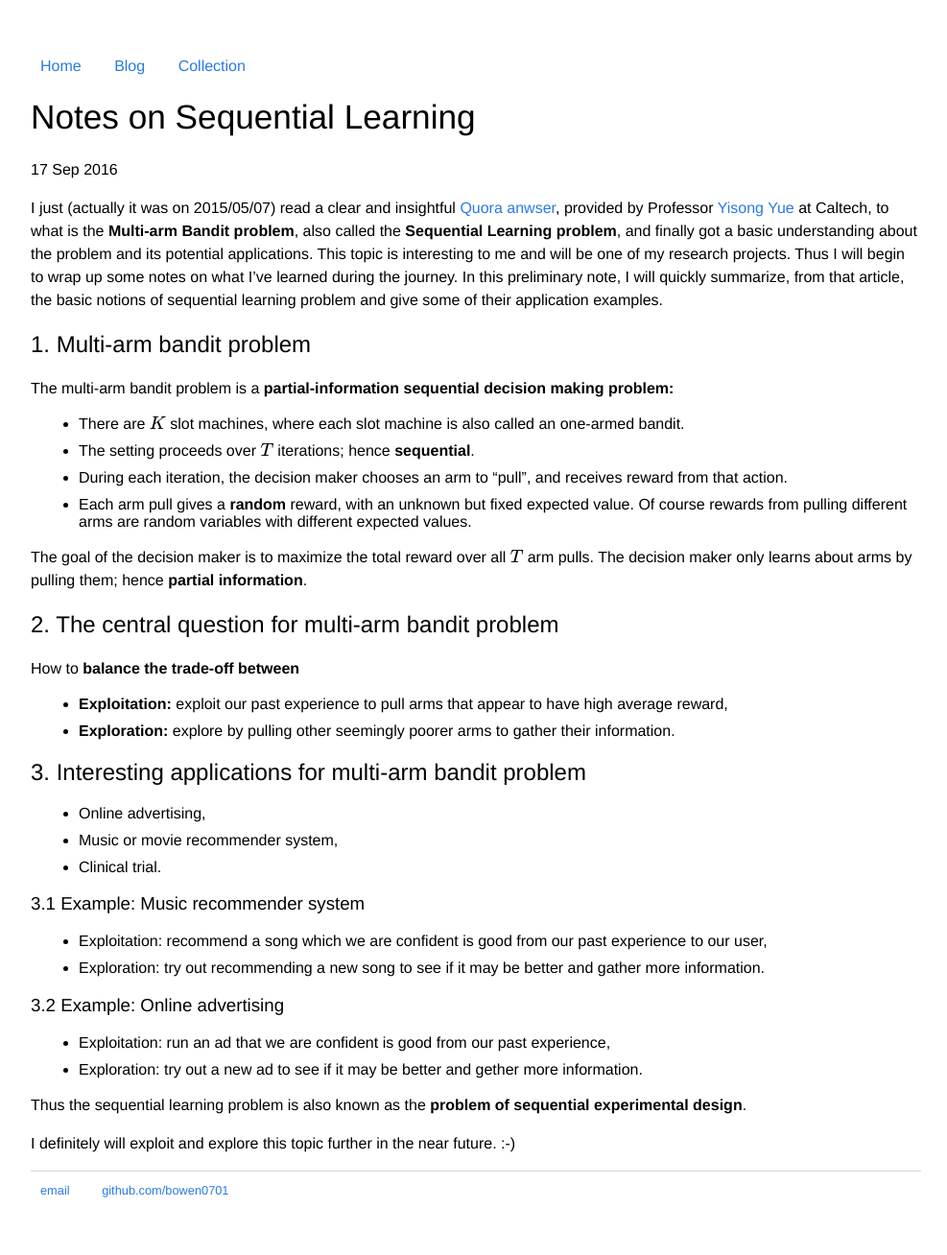
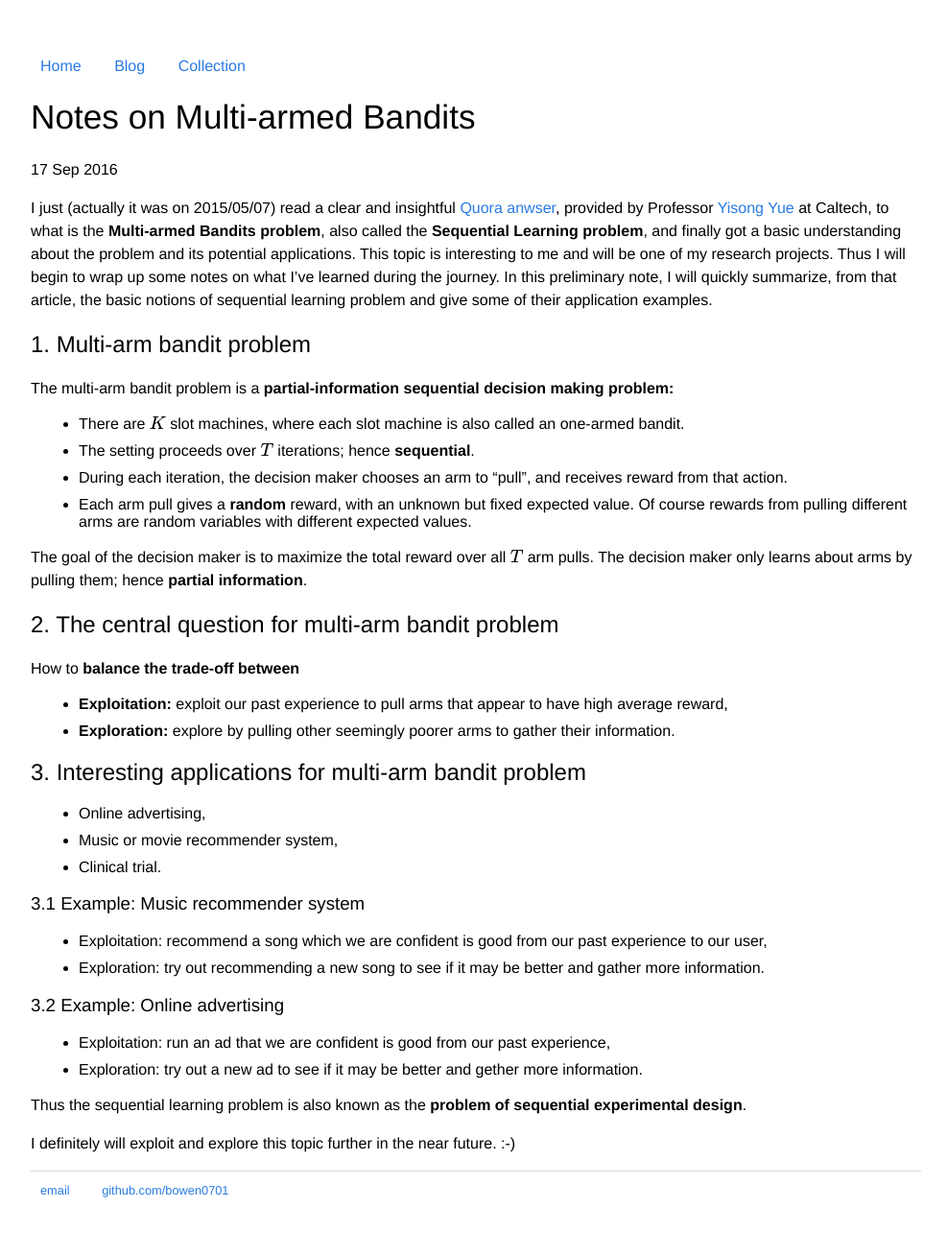
Before and after one commit to bowen0701/bowen0701.github.io, a Jekyll site: the page built from _posts/2016-09-17-multi-arm-bandit.md, in a window 1280 px wide. Shown: the whole page at 96% size, without its empty margins (144-1131 px from the left). Built offline with Jekyll 4.4.1, drawn with Linux system fonts in a browser that asks for light colours; formulas are drawn with MathJax 3.

Commit message:
Revise title

```diff
--- a/_posts/2016-09-17-sequential-learning.md
+++ b/_posts/2016-09-17-multi-arm-bandit.md
@@ -1,10 +1,10 @@
 ---
 layout: post
-title: "Notes on Sequential Learning"
+title: "Notes on Multi-armed Bandits"
 date: 2016-09-17
 ---
 
-I just (actually it was on 2015/05/07) read a clear and insightful [Quora anwser](http://www.quora.com/What-is-the-multi-arm-bandit-problem-What-are-some-of-its-implications), provided by Professor [Yisong Yue](http://www.yisongyue.com/) at Caltech, to what is the **Multi-arm Bandit problem**, also called the **Sequential Learning problem**, and finally got a basic understanding about the problem and its potential applications. This topic is interesting to me and will be one of my research projects. Thus I will begin to wrap up some notes on what I've learned during the journey. In this preliminary note, I will quickly summarize, from that article, the basic notions of sequential learning problem and give some of their application examples.
+I just (actually it was on 2015/05/07) read a clear and insightful [Quora anwser](http://www.quora.com/What-is-the-multi-arm-bandit-problem-What-are-some-of-its-implications), provided by Professor [Yisong Yue](http://www.yisongyue.com/) at Caltech, to what is the **Multi-armed Bandits problem**, also called the **Sequential Learning problem**, and finally got a basic understanding about the problem and its potential applications. This topic is interesting to me and will be one of my research projects. Thus I will begin to wrap up some notes on what I've learned during the journey. In this preliminary note, I will quickly summarize, from that article, the basic notions of sequential learning problem and give some of their application examples.
 
 ## 1. Multi-arm bandit problem
 
```
